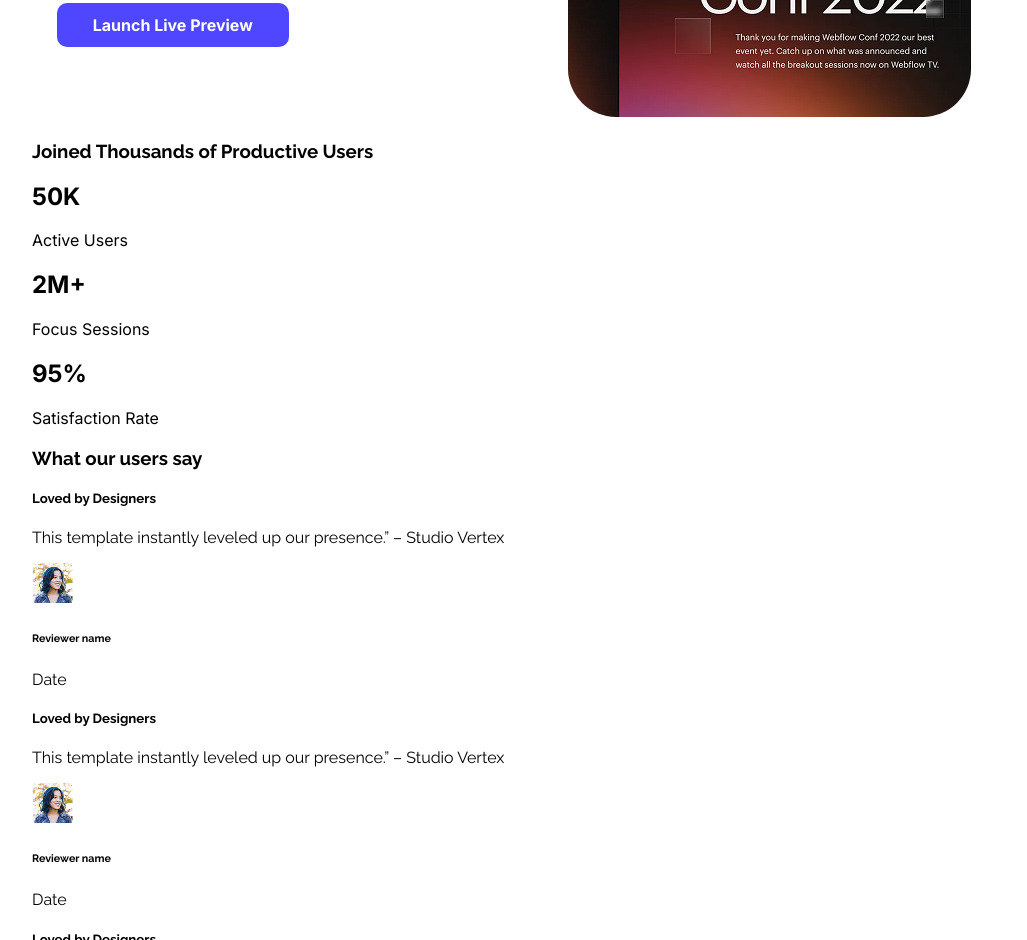
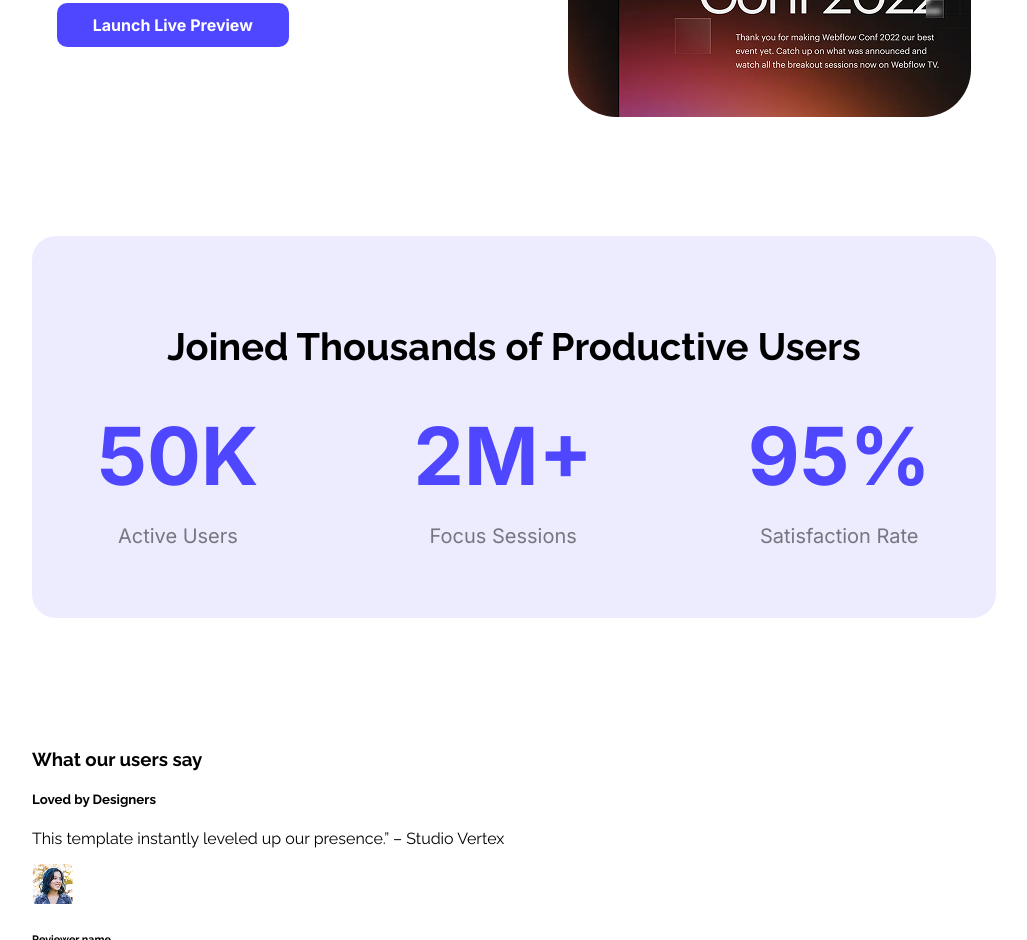
Before and after one commit to nehanawar025/web-flow-Assignment1, a plain HTML site: page index.html in a window 1280 px wide. Shown: the part 1050-1990 px from the top of the page, without its empty margins (126-1153 px from the left). Drawn offline with Linux system fonts and the light colour scheme.

Commit message:
Created Join section

```diff
--- a/css/button.css
+++ b/css/button.css
@@ -8,7 +8,7 @@ button{
     color: #FFFFFF;
     background-color: #4E47FF;
     cursor: pointer;
-    transition-duration: 0.4s;
+    transition-duration: 0.6s;
 }
 
 button:hover{
--- a/css/main.css
+++ b/css/main.css
@@ -29,3 +29,35 @@ main section{
 .act-img{
     border-radius: 48px;
 }
+
+/* Join */
+
+.join{
+    text-align: center;
+    margin-top: 115px;
+    margin-bottom: 130px;
+    border-radius: 24px;
+    background-color: rgba(78, 71, 255, 0.1);
+    padding: 50px 80px;
+}
+
+.join-head{
+    font-size: 38px;
+}
+
+.join-items{
+    display: flex;
+    gap: 155px;
+    justify-content: center;
+}
+
+.jn-item-head{
+    margin-top: 0;
+    margin-bottom: 0;
+    font-size: 80px;
+}
+
+.jn-item-desc{
+    color: rgba(0, 0, 0, 0.5);
+    font-size: 20px;
+}
--- a/css/shared.css
+++ b/css/shared.css
@@ -25,3 +25,7 @@
 .regular{
   font-weight: 400;
 }
+
+.blue{
+  color: #4E47FF;
+}
--- a/index.html
+++ b/index.html
@@ -55,19 +55,19 @@
         </section>
 
         <section class="join">
-            <h3 class="join-head">Joined Thousands of Productive Users</h3>
+            <h3 class="join-head bold">Joined Thousands of Productive Users</h3>
             <div class="join-items inter-normal">
                 <div class="jn-item">
-                    <h1>50K</h1>
-                    <p>Active Users</p>
+                    <h1 class="jn-item-head blue">50K</h1>
+                    <p class="jn-item-desc">Active Users</p>
                 </div>
                 <div class="jn-item">
-                    <h1>2M+</h1>
-                    <p>Focus Sessions</p>
+                    <h1 class="jn-item-head blue">2M+</h1>
+                    <p class="jn-item-desc">Focus Sessions</p>
                 </div>
                 <div class="jn-item">
-                    <h1>95%</h1>
-                    <p>Satisfaction Rate</p>
+                    <h1 class="jn-item-head blue">95%</h1>
+                    <p class="jn-item-desc">Satisfaction Rate</p>
                 </div>
             </div>
         </section>
```
